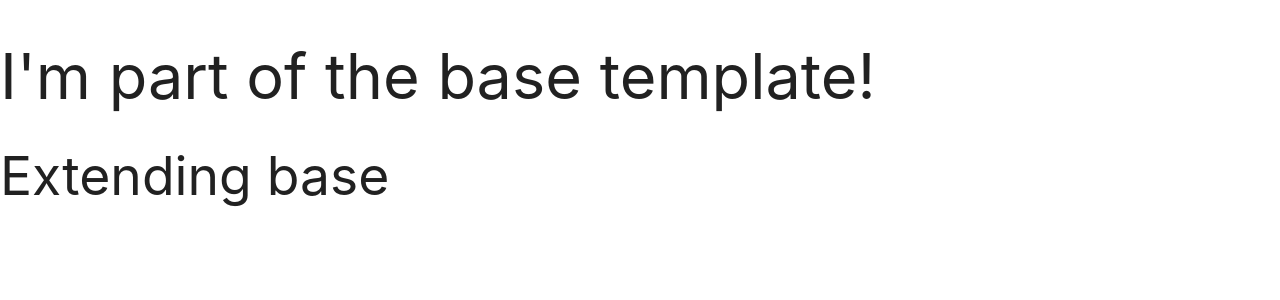
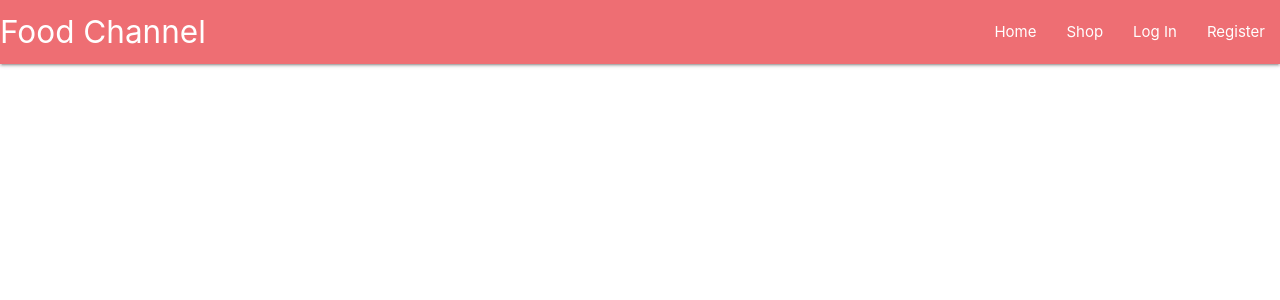
Before and after one commit to Code-Institute-Submissions/foodchannel101, a Flask app: page / in a window 1280 px wide. Shown: the top 300 px of the page. Run offline with Flask 2, Linux system fonts and the light colour scheme; data that the repository does not hold is empty; some libraries are stand-ins or nearby versions.

Commit message:
Add Navbar

```diff
--- a/templates/base.html
+++ b/templates/base.html
@@ -16,7 +16,28 @@
 
 <body>
 
-    <h1>I'm part of the base template!</h1>
+    <header>
+        <nav>
+            <div class="nav-extended text-shadow">
+                <a href="#!" class="brand-logo"> Food Channel</a>
+                <a href="#" data-target="mobile-demo" class="sidenav-trigger"><i class="material-icons">menu</i></a>
+                <ul class="right hide-on-med-and-down">
+                    <li><a href="base.html">Home</a></li>
+                    <li><a href="shop.html">Shop</a></li>
+                    <li><a href="login.html">Log In</a></li>
+                    <li><a href="register.html">Register</a></li>
+                </ul>
+            </div>
+        </nav>
+
+        <ul class="sidenav" id="mobile-demo">
+            <li><a href="base.html">Home</a></li>
+            <li><a href="shop.html">Shop</a></li>
+            <li><a href="login.html">Log In</a></li>
+            <li><a href="register.html">Register</a></li>
+        </ul>
+    </header>
+
     {% block content %}
     {% endblock %}
 
--- a/templates/recipes.html
+++ b/templates/recipes.html
@@ -1,7 +1,6 @@
 {% extends "base.html" %}
 {% block content %}
 
-<h2>Extending base</h2>
 
 {% for recipe in recipes %}
 {{ recipe.recipe_name }}<br>
```
